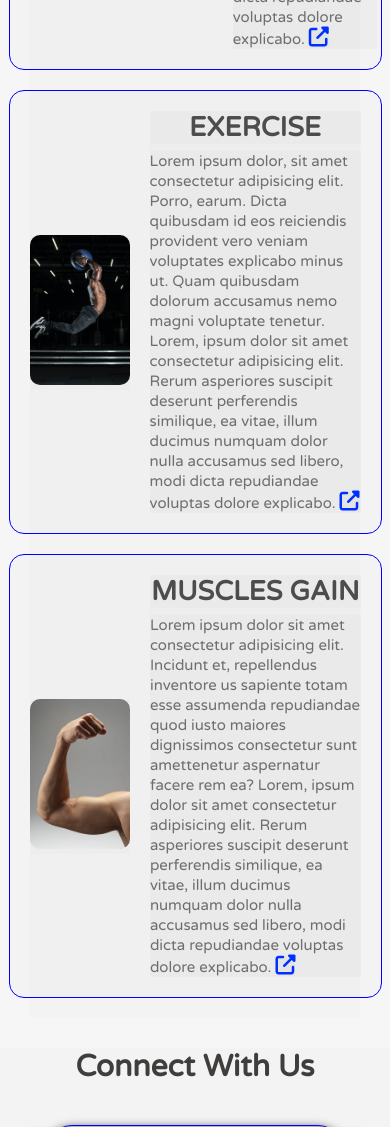
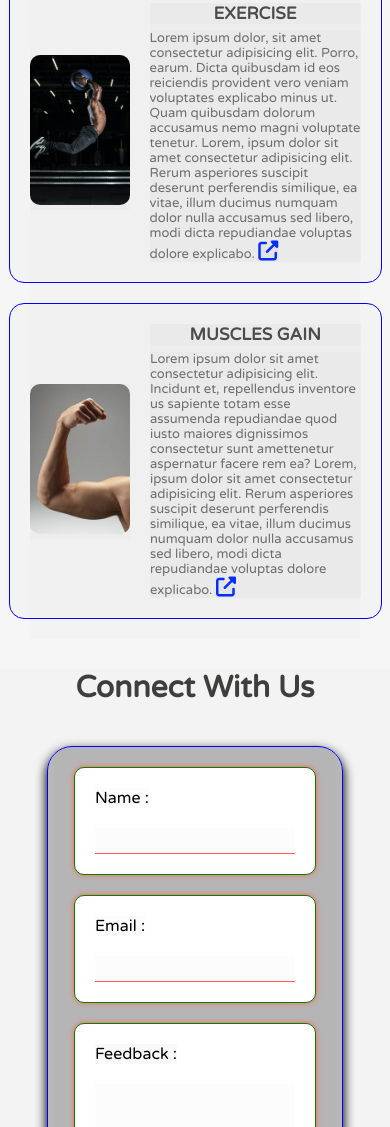
Before and after one commit to tri-anupam/Fitness-hub.github.io, a plain HTML site: page index.html in a window 390 px wide. Shown: the part 4220-5347 px from the top of the page. Drawn offline with Linux system fonts and the light colour scheme.

Commit message:
form is updated

```diff
--- a/style.css
+++ b/style.css
@@ -613,11 +613,18 @@ nav .fas {
 }
 @media(max-width:700px){
   .name{
-    width: 250px;
+    width: 200px;
   }
   .name textarea{
     height: 80px;
-    width: 250px;
+    width: 200px;
+  }
+  .blog-content p{
+    font-size: 13px;
+    line-height: 15px;
+  }
+  .blog-content h4{
+    font-size:17px;
   }
 }
 footer{
```
